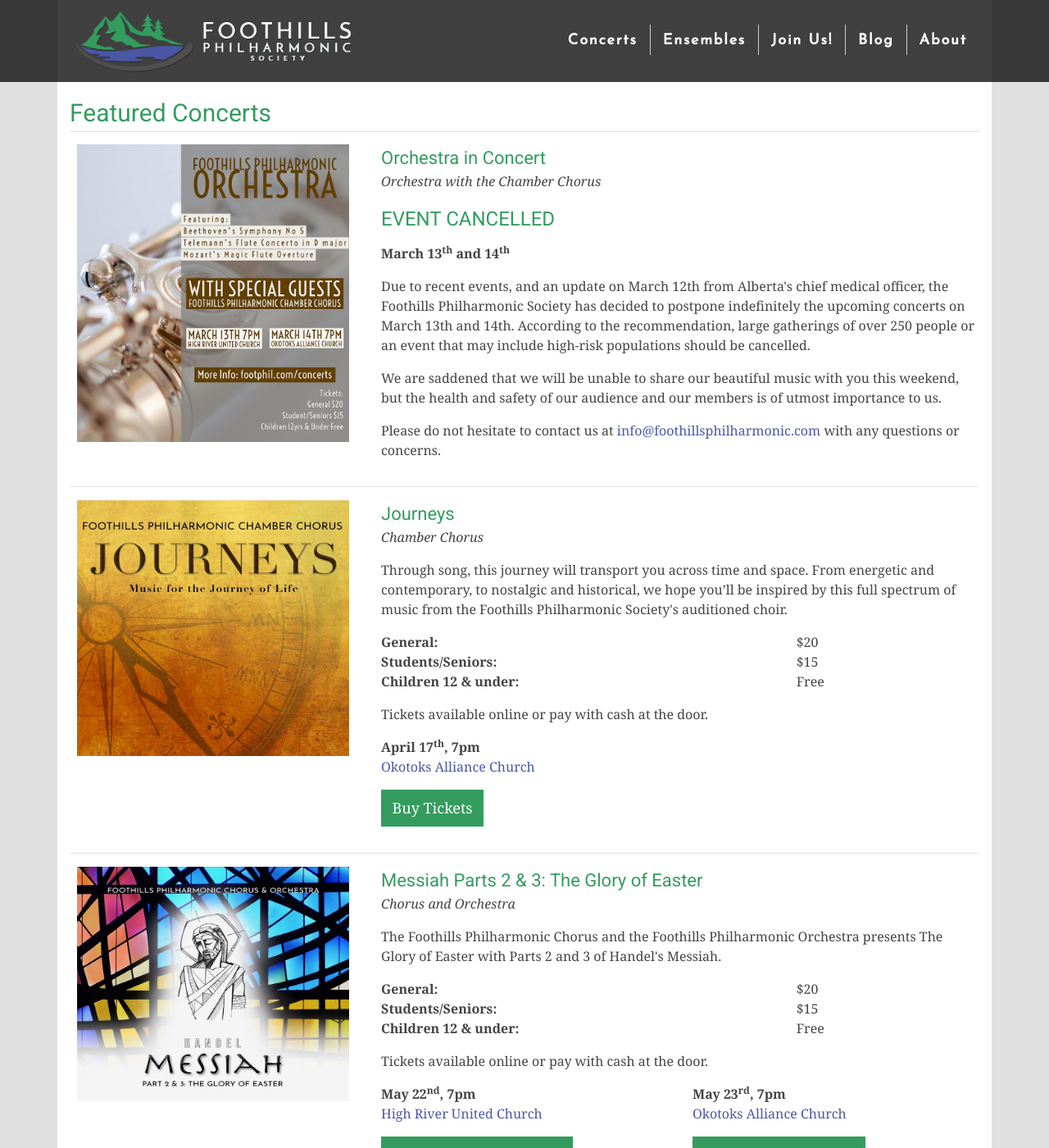
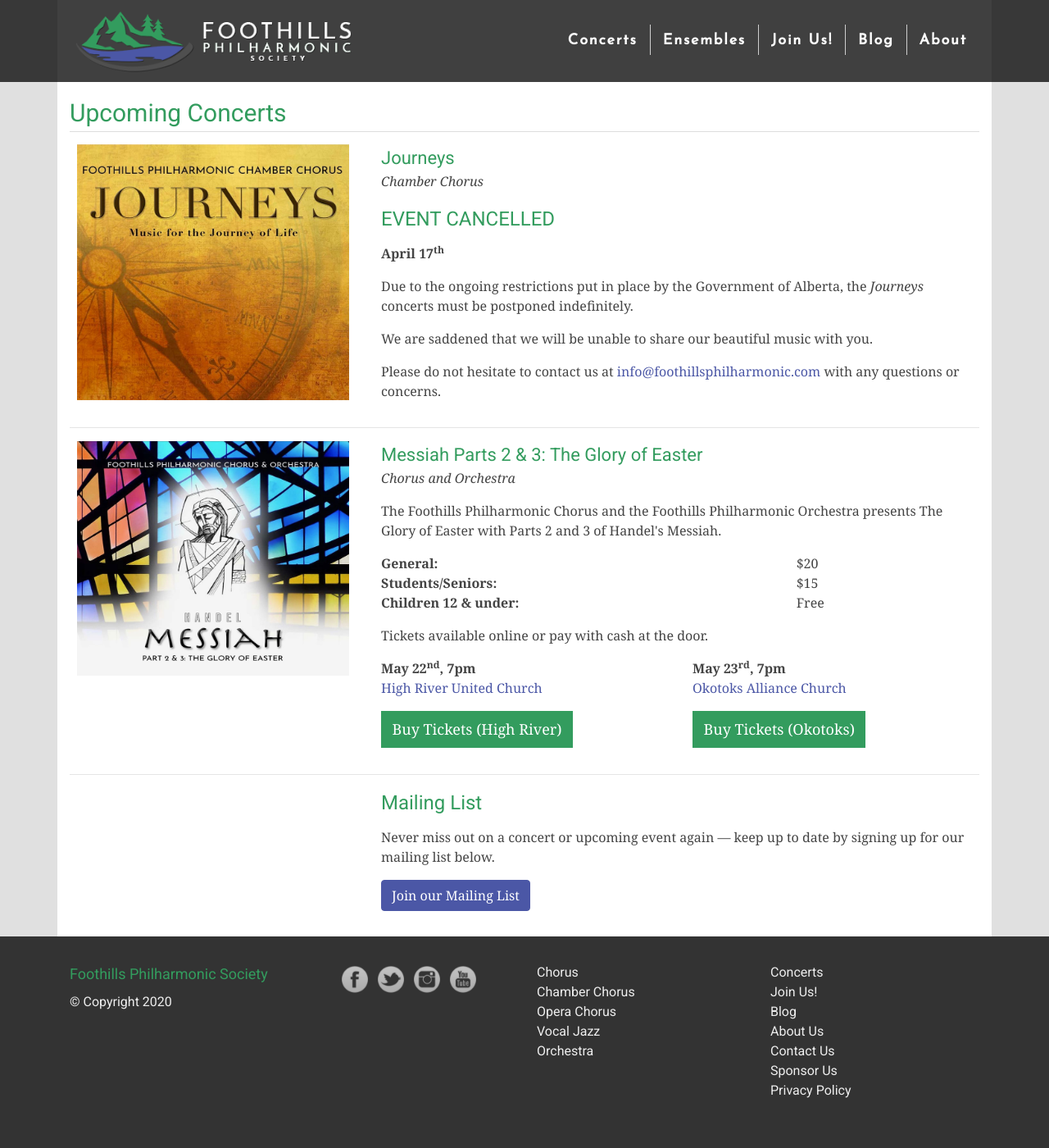
Before and after one commit to percyhanna/fps, a Jekyll site: the page built from concerts/index.html, in a window 1280 px wide and 1400 px high. Shown: the whole window at 82% size. Built offline with Jekyll 4.4.1, drawn with Linux system fonts in a browser that asks for light colours; nearby versions of some CDN libraries; Markdown is read by kramdown in place of the engine named in the settings.

Commit message:
Remove FPO concert, cancel Journeys concert

```diff
--- a/concerts/index.html
+++ b/concerts/index.html
@@ -7,56 +7,7 @@
   - /tickets
 ---
 
-<h1>Featured Concerts</h1>
-
-<div class="row">
-  <div class="col-md-4 col-12">
-    <p class="content-image large">
-      <img
-        src="/images/concerts/2020-spring/orchestra-spring.jpg"
-        alt="Orchestra in Concert"
-      />
-    </p>
-  </div>
-
-  <div class="col-md-8 col-12">
-    <h3 class="tight">Orchestra in Concert</h3>
-
-    <p>
-      <em>Orchestra with the Chamber Chorus</em>
-    </p>
-
-    <h2>EVENT CANCELLED</h2>
-
-    <p>
-      <strong>March 13<sup>th</sup> and 14<sup>th</sup></strong>
-    </p>
-
-    <p>
-      Due to recent events, and an update on March 12th from Alberta's chief
-      medical officer, the Foothills Philharmonic Society has decided to
-      postpone indefinitely the upcoming concerts on March 13th and 14th.
-      According to the recommendation, large gatherings of over 250 people or an
-      event that may include high-risk populations should be cancelled.
-    </p>
-
-    <p>
-      We are saddened that we will be unable to share our beautiful music with
-      you this weekend, but the health and safety of our audience and our
-      members is of utmost importance to us.
-    </p>
-
-    <p>
-      Please do not hesitate to contact us at
-      <a href="mailto:info@foothillsphilharmonic.com"
-        >info@foothillsphilharmonic.com</a
-      >
-      with any questions or concerns.
-    </p>
-  </div>
-</div>
-
-<hr />
+<h1>Upcoming Concerts</h1>
 
 <div class="row">
   <div class="col-md-4 col-12">
@@ -75,50 +26,29 @@
       <em>Chamber Chorus</em>
     </p>
 
-    <p>
-      Through song, this journey will transport you across time and space. From
-      energetic and contemporary, to nostalgic and historical, we hope you’ll be
-      inspired by this full spectrum of music from the Foothills Philharmonic
-      Society's auditioned choir.
-    </p>
-
-    <div class="row">
-      <div class="col-8">
-        <p>
-          <strong>General:</strong>
-          <br /><strong>Students/Seniors:</strong> <br /><strong
-            >Children 12 &amp; under:</strong
-          >
-        </p>
-      </div>
-
-      <div class="col-4">
-        <p>
-          $20
-          <br />$15 <br />Free
-        </p>
-      </div>
-    </div>
-
-    <p>Tickets available online or pay with cash at the door.</p>
+    <h2>EVENT CANCELLED</h2>
 
     <p>
-      <strong>April 17<sup>th</sup>, 7pm</strong>
-      <br /><a
-        href="https://www.google.ca/maps/place/Okotoks+Alliance+Church/@50.7508584,-113.9767135,15z/data=!4m5!3m4!1s0x0:0x879787dbcf97e8d!8m2!3d50.7508584!4d-113.9767135"
-        target="_blank"
-        >Okotoks Alliance Church</a
-      >
+      <strong>April 17<sup>th</sup></strong>
     </p>
 
     <p>
-      <a
-        class="link-button"
-        href="https://www.brownpapertickets.com/event/4547521"
-        target="_blank"
+      Due to the ongoing restrictions put in place by the Government of Alberta,
+      the
+      <em>Journeys</em> concerts must be postponed indefinitely.
+    </p>
+
+    <p>
+      We are saddened that we will be unable to share our beautiful music with
+      you.
+    </p>
+
+    <p>
+      Please do not hesitate to contact us at
+      <a href="mailto:info@foothillsphilharmonic.com"
+        >info@foothillsphilharmonic.com</a
       >
-        Buy Tickets
-      </a>
+      with any questions or concerns.
     </p>
   </div>
 </div>
```
